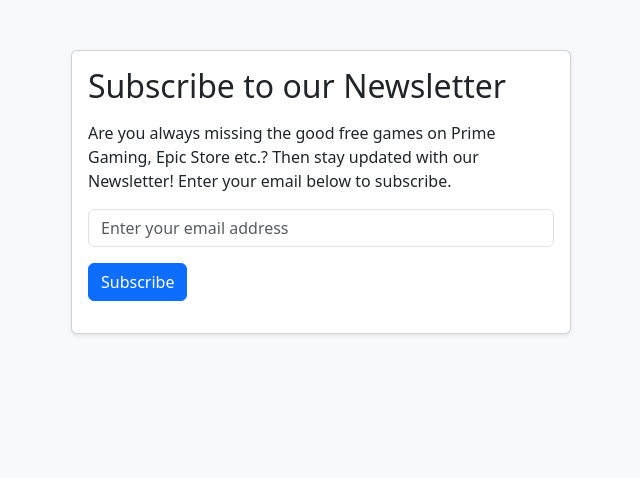
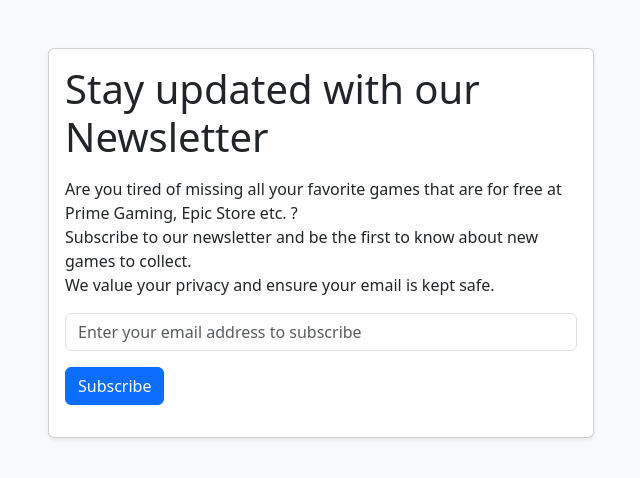
Before and after one commit to Jndvr/AllTheFreeGames, a Flask app: page / in a window 1280 px wide. Shown: the part 56-534 px from the top of the page, without its empty margins (319-959 px from the left). Run offline with Flask 3, Linux system fonts and the light colour scheme.

Commit message:
Added SEO and some small changes on the index

```diff
--- a/templates/index.html
+++ b/templates/index.html
@@ -1,9 +1,18 @@
-<!-- templates/index.html -->
 <!DOCTYPE html>
 <html lang="en">
 <head>
   <meta charset="UTF-8" />
-  <title>All the free games</title>
+
+  <!-- Primary Meta Tags -->
+  <title>Stay Updated with Our Newsletter</title>
+  <meta
+    name="description"
+    content="Join our newsletter for the latest updates from the free games at Prime Gaming, Epic Store etc.."
+  />
+  <meta
+    name="keywords"
+    content="Newsletter, Updates, gaming, Email Subscription"
+  />
   <meta name="viewport" content="width=device-width, initial-scale=1.0" />
 
   <!-- Bootstrap CSS (CDN) -->
@@ -15,10 +24,6 @@
   <style>
     body {
       background-color: #f8f9fa; /* Light gray background */
-    }
-    .subscribe-card {
-      max-width: 500px;
-      margin: 50px auto;
     }
     .message {
       margin-top: 1rem;
@@ -39,12 +44,23 @@
 
   <!-- Main Container -->
   <div class="container my-5">
+    <!-- Row & Column for responsive layout -->
+    <div class="row justify-content-center">
+      <!-- On extra small screens: col-12 (full width)
+           On medium screens: col-md-8
+           On large screens: col-lg-6 -->
+      <div class="col-12 col-md-8 col-lg-6">
         <div class="subscribe-card card shadow-sm">
           <div class="card-body">
-        <h2 class="card-title mb-3">Subscribe to our Newsletter</h2>
+            <!-- Use an <h1> for your main heading for SEO and semantics -->
+            <h1 class="card-title mb-3">Stay updated with our Newsletter</h1>
             <p class="card-text">
-          Are you always missing the good free games on Prime Gaming, Epic Store etc.? Then stay updated with our Newsletter! Enter your email below to subscribe.
+              Are you tired of missing all your favorite games that are for free at Prime Gaming, Epic Store etc. ? <br>
+              Subscribe to our newsletter and be the first to know about new games to collect. <br>
+              We value your privacy and ensure your email is kept safe.
             </p>
+
+            <!-- Keep a clear heading for your form as well -->
             <form id="newsletterForm">
               <div class="mb-3">
                 <input
@@ -52,7 +68,7 @@
                   class="form-control"
                   id="emailInput"
                   name="email"
-              placeholder="Enter your email address"
+                  placeholder="Enter your email address to subscribe"
                   required
                 />
               </div>
@@ -66,7 +82,6 @@
                   id="loadingSpinner"
                   style="display: none;"
                 ></span>
-            <!-- Label text -->
                 Subscribe
               </button>
               <p class="message" id="statusMessage"></p>
@@ -74,8 +89,10 @@
           </div>
         </div>
       </div>
+    </div>
+  </div>
 
-  <!-- Bootstrap JS (for optional features like modals) -->
+  <!-- Bootstrap JS (CDN) -->
   <script
     src="https://cdn.jsdelivr.net/npm/bootstrap@5.3.0/dist/js/bootstrap.bundle.min.js"
   ></script>
```
Lines whose indentation alone changed are shown as unchanged.
